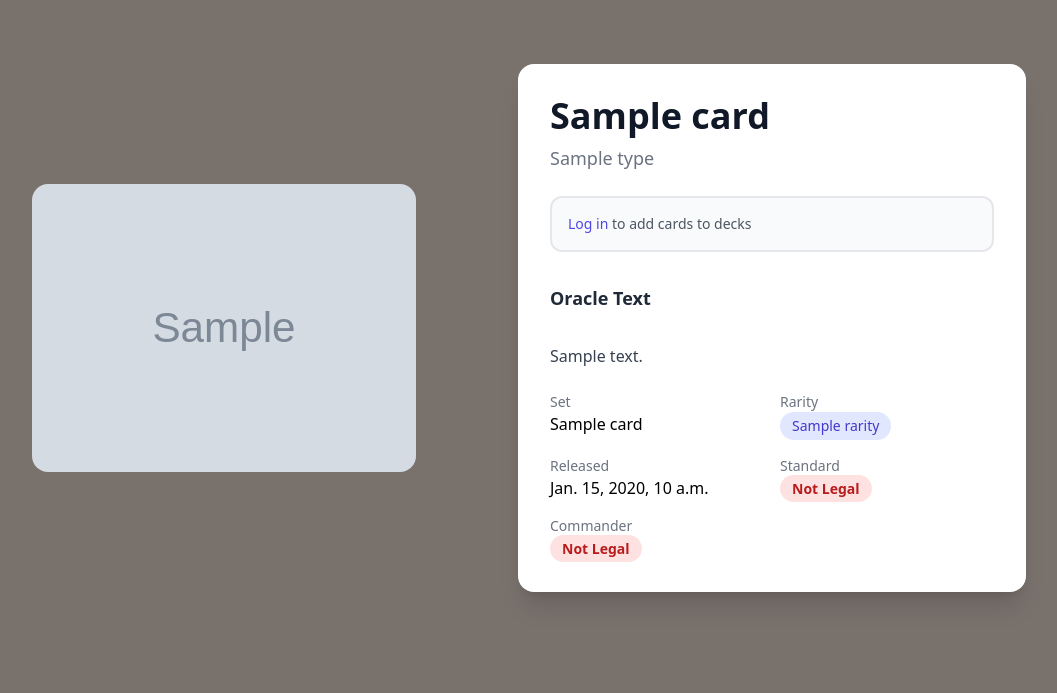
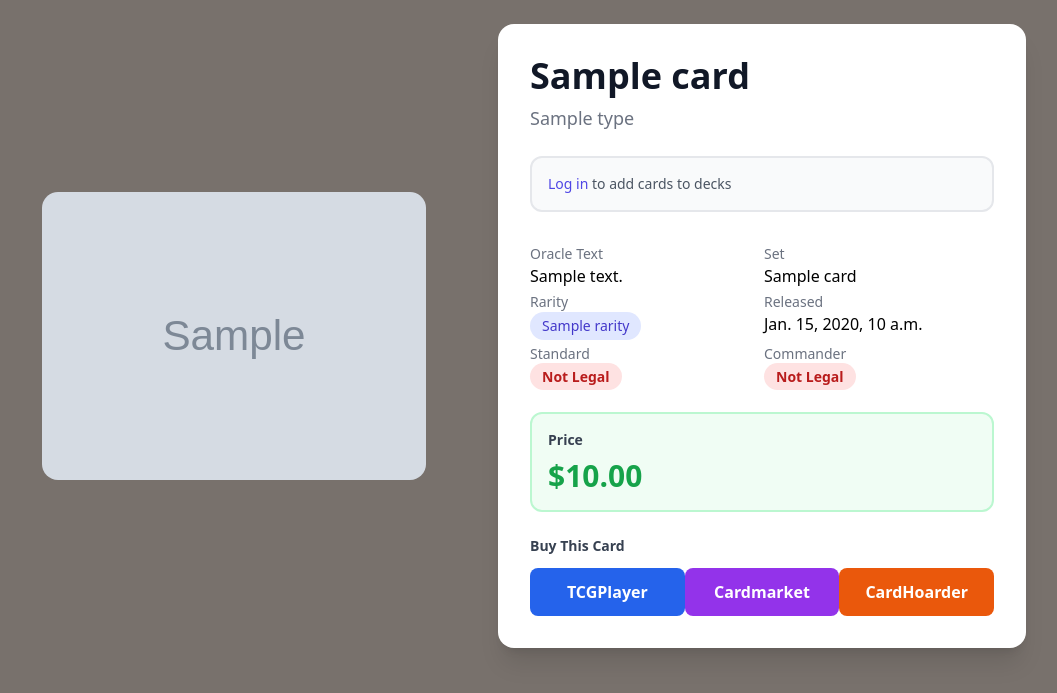
Before and after one commit to jarthurj/new_magic, a Django app: template magic/card_search/templates/card_search/card.html in a window 1280 px wide. Shown: the part 60-753 px from the top of the page, without its empty margins (142-1199 px from the left). Run offline with Django 3.2, Linux system fonts and the light colour scheme; the template is opened without the code that fills it: most values are stand-ins (such as "Sample title", 1, 10 or a date in 2020); grey boxes marked "Sample" are stand-in pictures; some libraries are stand-ins or nearby versions.

Commit message:
got prices and links on card detail view

```diff
--- a/magic/card_search/templates/card_search/card.html
+++ b/magic/card_search/templates/card_search/card.html
@@ -7,9 +7,9 @@
 {% block content %}
 {% csrf_token %}
 
-<div class="mx-auto max-w-7xl px-6 py-10">
+<div class="mx-auto max-w-7xl px-6">
 
-    <div class="grid gap-10 lg:grid-cols-2">
+    <div class="grid lg:grid-cols-2">
 
         <!-- Card Image -->
        <div class="flex justify-center rounded-2xl items-center">
@@ -38,13 +38,14 @@
                 {{ card.type }}
             </p>
 
+
             <!-- Add to Deck Section -->
             {% if request.user.is_authenticated %}
                 <div class="mb-8 p-4 bg-indigo-50 border-2 border-indigo-200 rounded-xl">
                     <p class="text-sm font-semibold text-gray-700 mb-3">Add to Deck</p>
 
                     {% if user_decks %}
-                        <div class="flex gap-3">
+                        <div class="flex gap-1">
                             <select
                                 id="deck-select"
                                 class="flex-1 rounded-lg border border-gray-300 px-3 py-2 focus:border-indigo-500 focus:ring"
@@ -86,17 +87,11 @@
 
             <div class="space-y-6">
 
-                <div>
-                    <h2 class="mb-2 text-lg font-semibold text-gray-800">
-                        Oracle Text
-                    </h2>
-                    <p class="whitespace-pre-line text-gray-700">
-                        {{ card.oracle_text }}
-                    </p>
-                </div>
-
-                <div class="grid grid-cols-2 gap-4">
-
+                <div class="grid grid-cols-2 gap-1">
+                    <div>
+                        <p class="text-sm text-gray-500">Oracle Text</p>
+                        <p class="font-medium">{{ card.oracle_text }}</p>
+                    </div>
                     <div>
                         <p class="text-sm text-gray-500">Set</p>
                         <p class="font-medium">{{ card.set_name }}</p>
@@ -138,9 +133,61 @@
                                 Not Legal
                             </span>
                         {% endif %}
+
                     </div>
 
+
                 </div>
+            {% if usd_price %}
+                <div class="mb-8 p-4 bg-green-50 border-2 border-green-200 rounded-xl">
+                    <p class="text-sm font-semibold text-gray-700 mb-2">Price</p>
+                    <p class="text-3xl font-bold text-green-600">
+                        ${{ usd_price|floatformat:2 }}
+                    </p>
+                </div>
+            {% endif %}
+ <!-- Purchase Links Section -->
+                        {% if tcgplayer or cardmarket or cardhoarder %}
+                            <div class="mb-8">
+                                <p class="text-sm font-semibold text-gray-700 mb-3">Buy This Card</p>
+                                <div class="grid grid-cols-3 gap1">
+
+                                    {% if tcgplayer %}
+                                        <a
+                                            href="{{ tcgplayer }}"
+                                            target="_blank"
+                                            rel="noopener noreferrer"
+                                            class="w-full flex items-center justify-center gap-1 bg-blue-600 text-white font-semibold py-3 px-4 rounded-lg hover:bg-blue-700 transition duration-300"
+                                        >
+                                            <span>TCGPlayer</span>
+                                        </a>
+                                    {% endif %}
+
+                                    {% if cardmarket %}
+                                        <a
+                                            href="{{ cardmarket }}"
+                                            target="_blank"
+                                            rel="noopener noreferrer"
+                                            class="w-full flex items-center justify-center gap-1 bg-purple-600 text-white font-semibold py-3 px-4 rounded-lg hover:bg-purple-700 transition duration-300"
+                                        >
+                                            <span>Cardmarket</span>
+                                        </a>
+                                    {% endif %}
+
+                                    {% if card.cardhoarder %}
+                                        <a
+                                            href="{{ cardhoarder }}"
+                                            target="_blank"
+                                            rel="noopener noreferrer"
+                                            class="w-full flex items-center justify-center gap-1 bg-orange-600 text-white font-semibold py-3 px-4 rounded-lg hover:bg-orange-700 transition duration-300"
+                                        >
+                                            <span>CardHoarder</span>
+                                        </a>
+                                    {% endif %}
+
+                                </div>
+                            </div>
+                        {% endif %}
             </div>
 
         </div>
```
Also changed, not shown: magic/TODO.txt (+6 -1 lines), magic/api_tester.py (added, +19 -0 lines), magic/card_search/views.py (+25 -2 lines).
